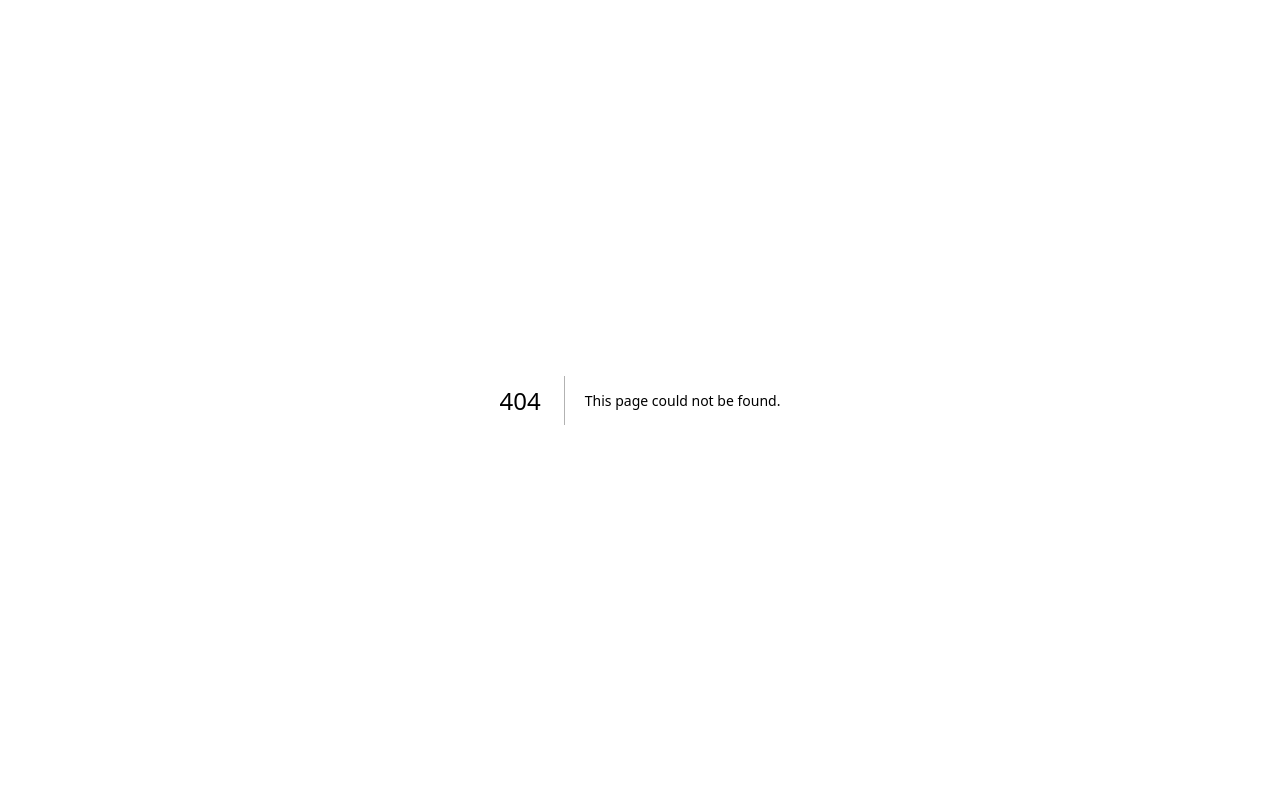
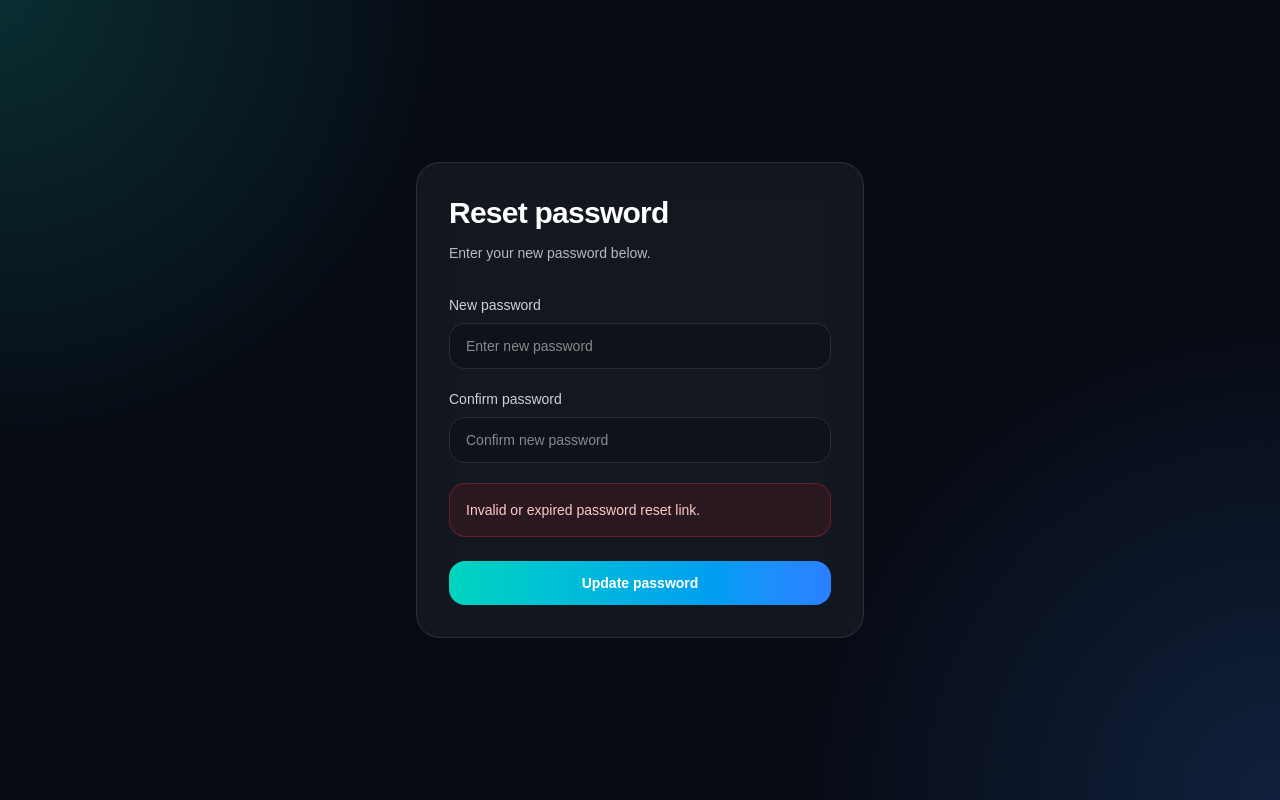
Before and after one commit to Jeremyctalbot/tribefinder-web, a Next.js app: page /reset-password in a window 1280 px wide. Before the commit this address had no page. Built offline with nearby package versions, Linux system fonts and the light colour scheme; no server answers.

Commit message:
Add production reset password page

```diff
--- /dev/null
+++ b/app/reset-password/page.tsx
@@ -0,0 +1,185 @@
+'use client'
+
+import { useEffect, useState } from 'react'
+import { useRouter } from 'next/navigation'
+import { supabase } from '@/lib/supabase'
+
+export default function ResetPasswordPage() {
+  const router = useRouter()
+
+  const [password, setPassword] = useState('')
+  const [confirmPassword, setConfirmPassword] = useState('')
+
+  const [loading, setLoading] = useState(false)
+  const [checkingSession, setCheckingSession] = useState(true)
+
+  const [errorMessage, setErrorMessage] = useState('')
+  const [successMessage, setSuccessMessage] = useState('')
+
+  useEffect(() => {
+    const establishRecoverySession = async () => {
+      try {
+        const hash = window.location.hash
+
+        if (!hash) {
+          setErrorMessage('Invalid or expired password reset link.')
+          setCheckingSession(false)
+          return
+        }
+
+        const params = new URLSearchParams(hash.replace('#', ''))
+
+        const accessToken = params.get('access_token')
+        const refreshToken = params.get('refresh_token')
+
+        if (!accessToken || !refreshToken) {
+          setErrorMessage('Invalid or expired password reset link.')
+          setCheckingSession(false)
+          return
+        }
+
+        const { error } = await supabase.auth.setSession({
+          access_token: accessToken,
+          refresh_token: refreshToken,
+        })
+
+        if (error) {
+          console.error(error)
+          setErrorMessage('Failed to verify reset session.')
+          setCheckingSession(false)
+          return
+        }
+
+        setCheckingSession(false)
+      } catch (error) {
+        console.error(error)
+        setErrorMessage('Something went wrong.')
+        setCheckingSession(false)
+      }
+    }
+
+    establishRecoverySession()
+  }, [])
+
+  const handleResetPassword = async () => {
+    setErrorMessage('')
+    setSuccessMessage('')
+
+    if (!password || !confirmPassword) {
+      setErrorMessage('Please complete all fields.')
+      return
+    }
+
+    if (password.length < 6) {
+      setErrorMessage('Password must be at least 6 characters.')
+      return
+    }
+
+    if (password !== confirmPassword) {
+      setErrorMessage('Passwords do not match.')
+      return
+    }
+
+    try {
+      setLoading(true)
+
+      const { error } = await supabase.auth.updateUser({
+        password,
+      })
+
+      if (error) {
+        console.error(error)
+        setErrorMessage(error.message)
+        setLoading(false)
+        return
+      }
+
+      setSuccessMessage('Password updated successfully.')
+
+      setTimeout(() => {
+        router.push('/login')
+      }, 2000)
+    } catch (error) {
+      console.error(error)
+      setErrorMessage('Something went wrong.')
+    } finally {
+      setLoading(false)
+    }
+  }
+
+  return (
+    <main className="relative flex min-h-screen items-center justify-center overflow-hidden bg-[#070B14] px-6 text-white">
+      <div className="absolute inset-0 bg-[radial-gradient(circle_at_top_left,_rgba(20,184,166,0.20),_transparent_30%),radial-gradient(circle_at_bottom_right,_rgba(59,130,246,0.18),_transparent_32%)]" />
+
+      <div className="relative z-10 w-full max-w-md rounded-3xl border border-white/10 bg-white/5 p-8 backdrop-blur-xl">
+        <div className="mb-8">
+          <h1 className="text-3xl font-black tracking-tight">
+            Reset password
+          </h1>
+
+          <p className="mt-3 text-sm text-white/70">
+            Enter your new password below.
+          </p>
+        </div>
+
+        {checkingSession ? (
+          <div className="rounded-2xl border border-white/10 bg-white/5 p-4 text-sm text-white/70">
+            Verifying reset session...
+          </div>
+        ) : (
+          <>
+            <div className="space-y-5">
+              <div>
+                <label className="mb-2 block text-sm font-medium text-white/80">
+                  New password
+                </label>
+
+                <input
+                  type="password"
+                  value={password}
+                  onChange={(event) => setPassword(event.target.value)}
+                  placeholder="Enter new password"
+                  className="w-full rounded-2xl border border-white/10 bg-black/20 px-4 py-3 text-sm text-white outline-none transition focus:border-teal-400"
+                />
+              </div>
+
+              <div>
+                <label className="mb-2 block text-sm font-medium text-white/80">
+                  Confirm password
+                </label>
+
+                <input
+                  type="password"
+                  value={confirmPassword}
+                  onChange={(event) => setConfirmPassword(event.target.value)}
+                  placeholder="Confirm new password"
+                  className="w-full rounded-2xl border border-white/10 bg-black/20 px-4 py-3 text-sm text-white outline-none transition focus:border-teal-400"
+                />
+              </div>
+            </div>
+
+            {errorMessage && (
+              <div className="mt-5 rounded-2xl border border-red-500/30 bg-red-500/10 p-4 text-sm text-red-200">
+                {errorMessage}
+              </div>
+            )}
+
+            {successMessage && (
+              <div className="mt-5 rounded-2xl border border-emerald-500/30 bg-emerald-500/10 p-4 text-sm text-emerald-200">
+                {successMessage}
+              </div>
+            )}
+
+            <button
+              onClick={handleResetPassword}
+              disabled={loading}
+              className="mt-6 flex w-full items-center justify-center rounded-2xl bg-gradient-to-r from-teal-400 to-blue-500 px-5 py-3 text-sm font-semibold text-white transition hover:opacity-90 disabled:cursor-not-allowed disabled:opacity-50"
+            >
+              {loading ? 'Updating password...' : 'Update password'}
+            </button>
+          </>
+        )}
+      </div>
+    </main>
+  )
+}
```
